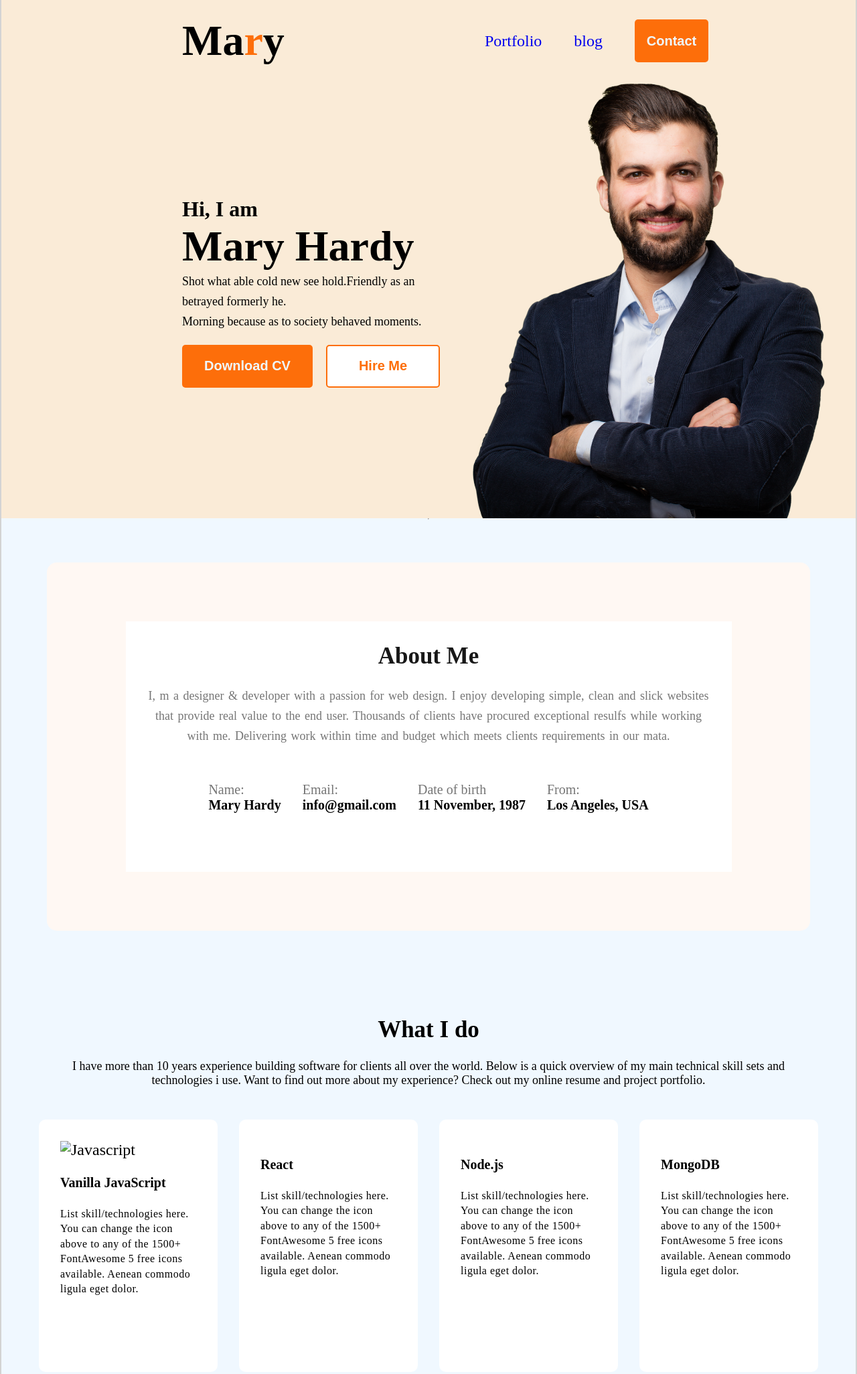
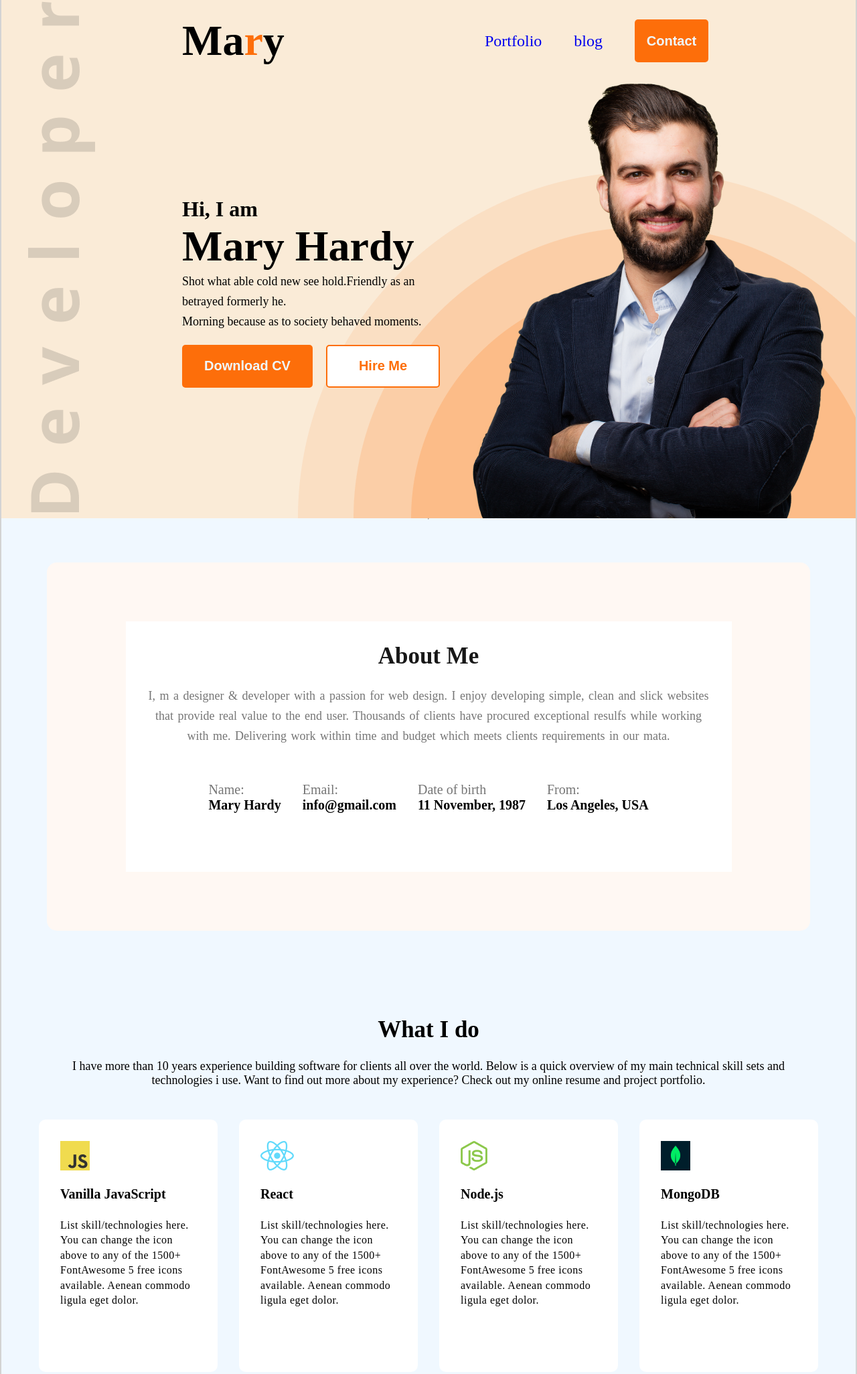
Before and after one commit to mahbub-alam-dave/portfolio-website, a plain HTML site: page index.html in a window 1280 px wide. Shown: the top 2052 px of the page at 67% size. Drawn offline with Linux system fonts and the light colour scheme; the site is published under a folder, as on GitHub Pages, so addresses that start at the root find nothing.

Commit message:
image issue solve (part3)

```diff
--- a/index.html
+++ b/index.html
@@ -66,21 +66,21 @@
 
       <div class="skill__list">
         <section class="skill__indvidual">
-          <figure><img src="/icons/js.png" alt="Javascript"></figure>
+          <figure><img src="icons/js.png" alt="Javascript"></figure>
           <div class="skill__desc">
             <h4>Vanilla JavaScript</h4>
             <p>List skill/technologies here. You can change the icon above to any of the 1500+ FontAwesome 5 free icons available. Aenean commodo ligula eget dolor.</p>
           </div>
         </section>
         <section class="skill__indvidual">
-          <figure><img src="/icons/react.png" alt=""></figure>
+          <figure><img src="icons/react.png" alt=""></figure>
           <div class="skill__desc">
             <h4>React</h4>
             <p>List skill/technologies here. You can change the icon above to any of the 1500+ FontAwesome 5 free icons available. Aenean commodo ligula eget dolor.</p>
           </div>
         </section>
         <section class="skill__indvidual">
-          <figure><img src="/icons/nodejs.png" alt=""></figure>
+          <figure><img src="icons/nodejs.png" alt=""></figure>
           <div class="skill__desc">
             <h4>Node.js</h4>
             <p>List skill/technologies here. You can change the icon above to any of the 1500+ FontAwesome 5 free icons available. Aenean commodo ligula eget dolor.</p>
@@ -88,7 +88,7 @@
           </div>
         </section>
         <section class="skill__indvidual">
-          <figure><img src="/icons/mongo.png" alt=""></figure>
+          <figure><img src="icons/mongo.png" alt=""></figure>
           <div class="skill__desc">
             <h4>MongoDB</h4>
             <p>List skill/technologies here. You can change the icon above to any of the 1500+ FontAwesome 5 free icons available. Aenean commodo ligula eget dolor.</p>
@@ -172,9 +172,9 @@
       <h2 class="footer__title">Lets Connect</h2>
       <p class="footer__paragraph">Please fill out the form on this section to contact with me or call between 9:00 A.M and 8.00 P.M ET, Monday through Friday.</p>
       <figure class="footer_social_links">
-        <img src="/icons/facebook.png" alt="facebook">
-        <img src="/icons/insta.png" alt="instagram">
-        <img src="/icons/twitter.png" alt="twitter">
+        <img src="icons/facebook.png" alt="facebook">
+        <img src="icons/insta.png" alt="instagram">
+        <img src="icons/twitter.png" alt="twitter">
       </figure>
     </section>
     <section class="footer__container">
--- a/style.css
+++ b/style.css
@@ -45,7 +45,7 @@ img {
 header {
     /* height: 837px; */
     background-color: antiquewhite;
-    background-image: url('/images/developer.png'), url('/images/header_bg.png');
+    background-image: url('images/developer.png'), url('images/header_bg.png');
     background-repeat: no-repeat;
     background-position: 40px 20%, bottom right;
     display: flex;
```
